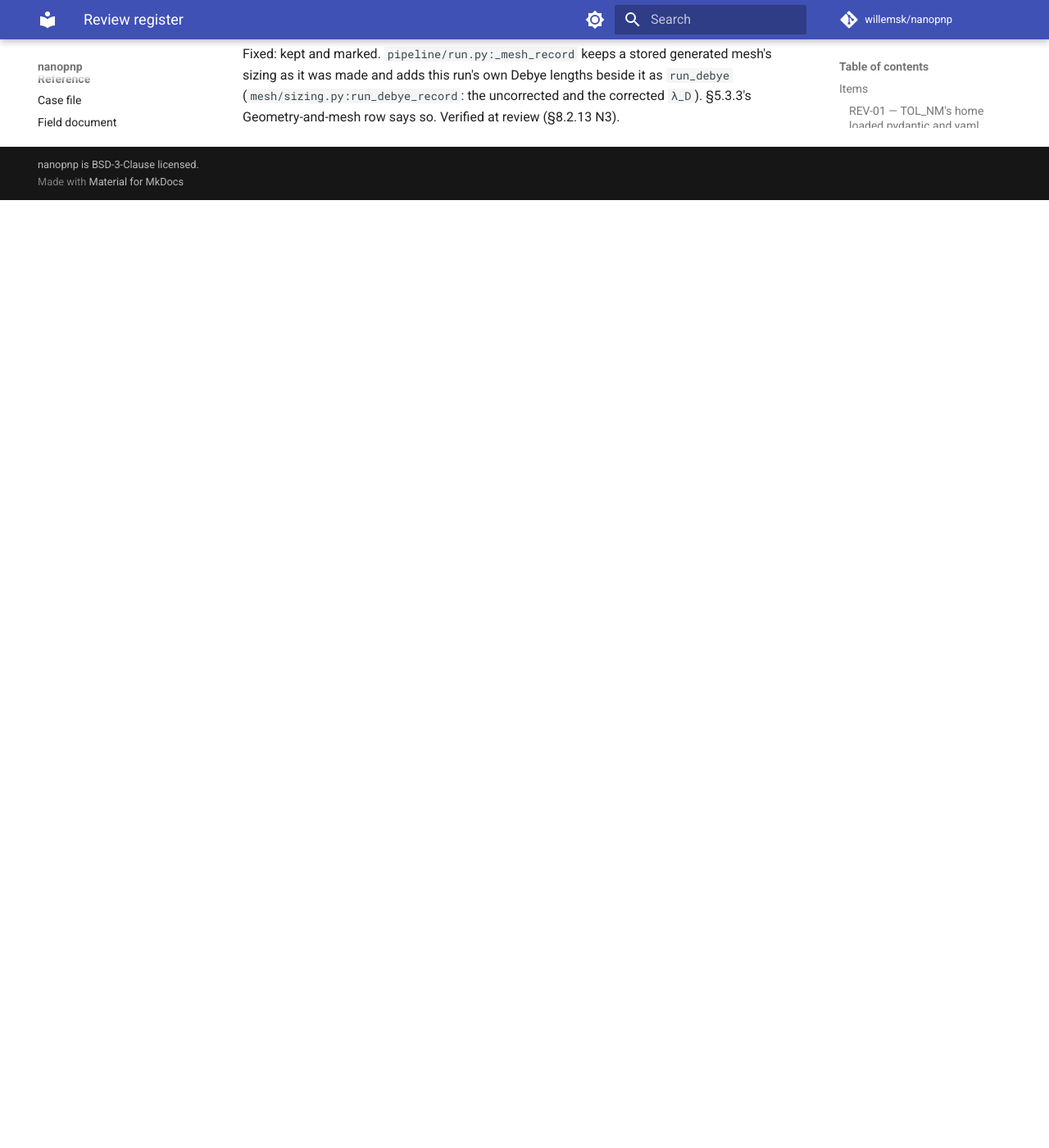
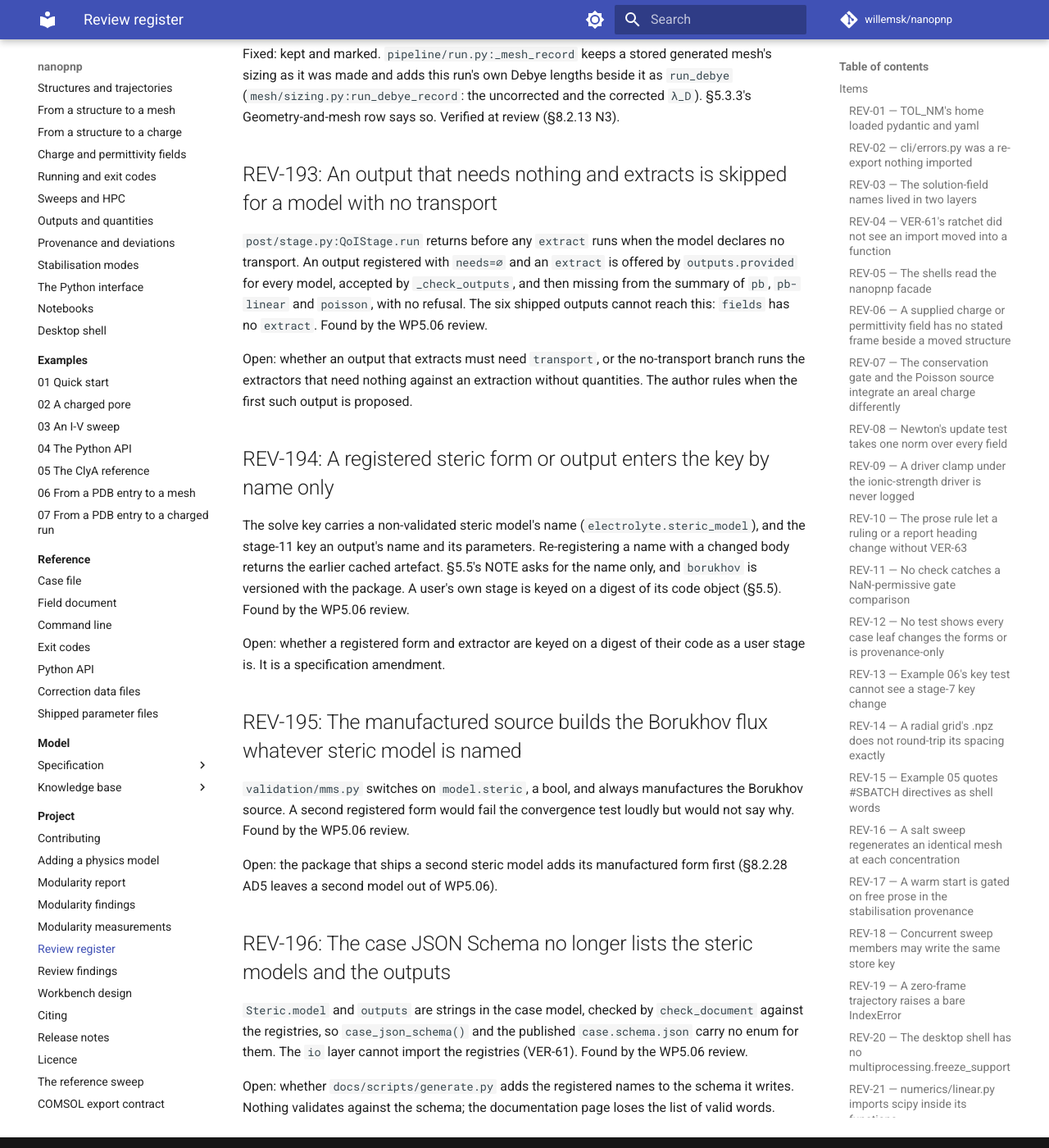
Before and after one commit to willemsk/nanopnp, an MkDocs documentation site: the page built from docs/project/review-items.md, in a window 1280 px wide and 1400 px high, scrolled down 78363 px. Shown: the whole window at 82% size. Built offline with MkDocs 1.6.1 and Material for MkDocs 9.7.7, drawn with Linux system fonts in a browser that asks for light colours; comment, search, counter and statistics services are not loaded; before the commit the page ends 78607 px from its top, so only the background shows below that.

Commit message:
fix: close the review gaps in the outputs and steric registries
Code review 031 of WP5.06 (MOD-09, AD5, AH1). Stage 11's no-transport
artefact carries the same output parameters as its key; an empty named
boundary is refused with the site's own error, not a division by zero; the
steric argument of species_flux and TransportState is required, so no caller
gets the classical flux by omission; a registered output cannot overwrite the
stage's own key or summary entries, nor name a need no model declares; a
non-string steric switch is refused. PHY-05: the registered-form test is named
for what it checks. REV-193 to REV-196 record what stays open.

Co-Authored-By: Claude Sonnet 5.5 <noreply@anthropic.com>
Claude-Session: https://claude.ai/code/session_01DnBK7fszhDoKHVaJqV98sC

```diff
--- a/docs/project/review-items.md
+++ b/docs/project/review-items.md
@@ -2570,3 +2570,40 @@ as a generated mesh does.
 Fixed: kept and marked. `pipeline/run.py:_mesh_record` keeps a stored generated mesh's sizing as it was made and
 adds this run's own Debye lengths beside it as `run_debye` (`mesh/sizing.py:run_debye_record`: the
 uncorrected and the corrected `λ_D`). §5.3.3's Geometry-and-mesh row says so. Verified at review (§8.2.13 N3).
+
+## REV-193: An output that needs nothing and extracts is skipped for a model with no transport
+
+`post/stage.py:QoIStage.run` returns before any `extract` runs when the model declares no transport. An output
+registered with `needs=∅` and an `extract` is offered by `outputs.provided` for every model, accepted by `_check_outputs`,
+and then missing from the summary of `pb`, `pb-linear` and `poisson`, with no refusal. The six shipped outputs cannot
+reach this: `fields` has no `extract`. Found by the WP5.06 review.
+
+Open: whether an output that extracts must need `transport`, or the no-transport branch runs the extractors that need
+nothing against an extraction without quantities. The author rules when the first such output is proposed.
+
+## REV-194: A registered steric form or output enters the key by name only
+
+The solve key carries a non-validated steric model's name (`electrolyte.steric_model`), and the stage-11 key an output's
+name and its parameters. Re-registering a name with a changed body returns the earlier cached artefact. §5.5's NOTE asks for the
+name only, and `borukhov` is versioned with the package. A user's own stage is keyed on a digest of its code object
+(§5.5). Found by the WP5.06 review.
+
+Open: whether a registered form and extractor are keyed on a digest of their code as a user stage is. It is a
+specification amendment.
+
+## REV-195: The manufactured source builds the Borukhov flux whatever steric model is named
+
+`validation/mms.py` switches on `model.steric`, a bool, and always manufactures the Borukhov source. A second registered
+form would fail the convergence test loudly but would not say why. Found by the WP5.06 review.
+
+Open: the package that ships a second steric model adds its manufactured form first (§8.2.28 AD5 leaves a second model
+out of WP5.06).
+
+## REV-196: The case JSON Schema no longer lists the steric models and the outputs
+
+`Steric.model` and `outputs` are strings in the case model, checked by `check_document` against the registries, so
+`case_json_schema()` and the published `case.schema.json` carry no enum for them. The `io` layer cannot import the
+registries (VER-61). Found by the WP5.06 review.
+
+Open: whether `docs/scripts/generate.py` adds the registered names to the schema it writes. Nothing validates against
+the schema; the documentation page loses the list of valid words.
```
Also changed, not shown: docs/code_reviews/CODE_REVIEW_031.md (added, +28 -0 lines), docs/plans/wp5.06-outputs-and-steric-registries.md (+1 -1 lines), docs/project/review-findings.md (+4 -0 lines), 9 other files.
